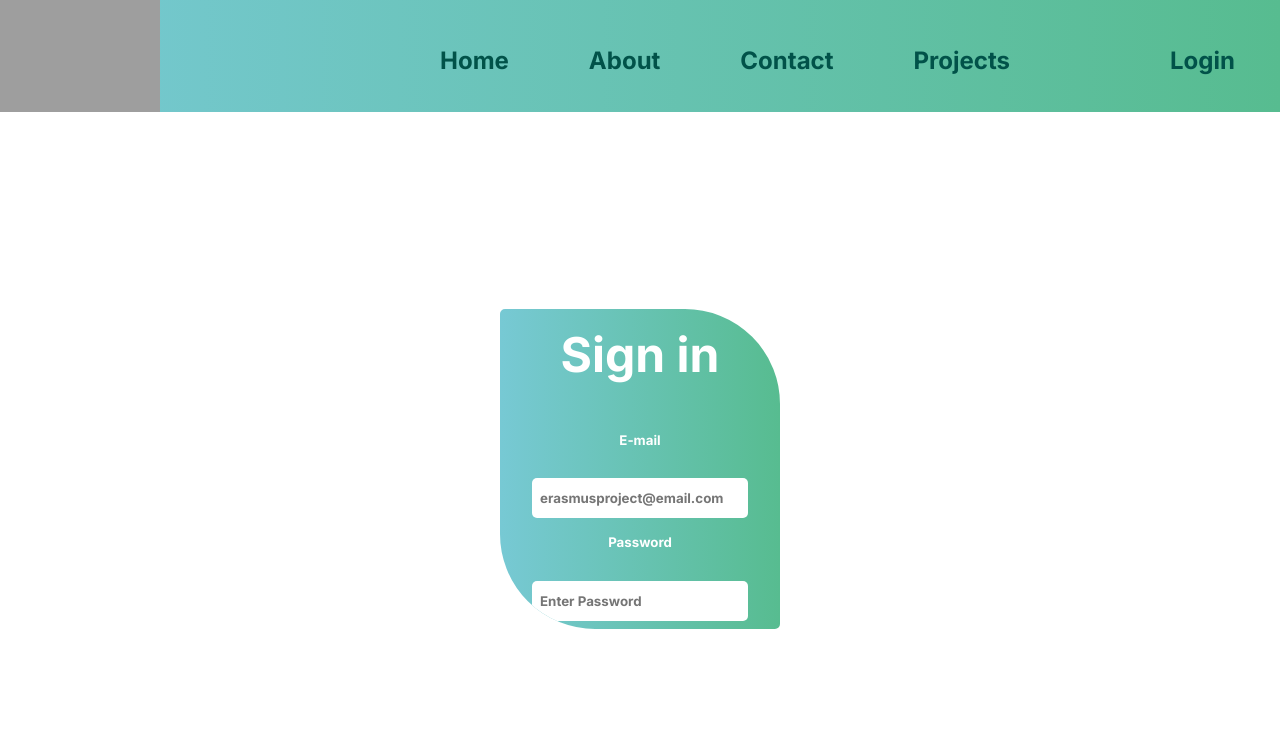
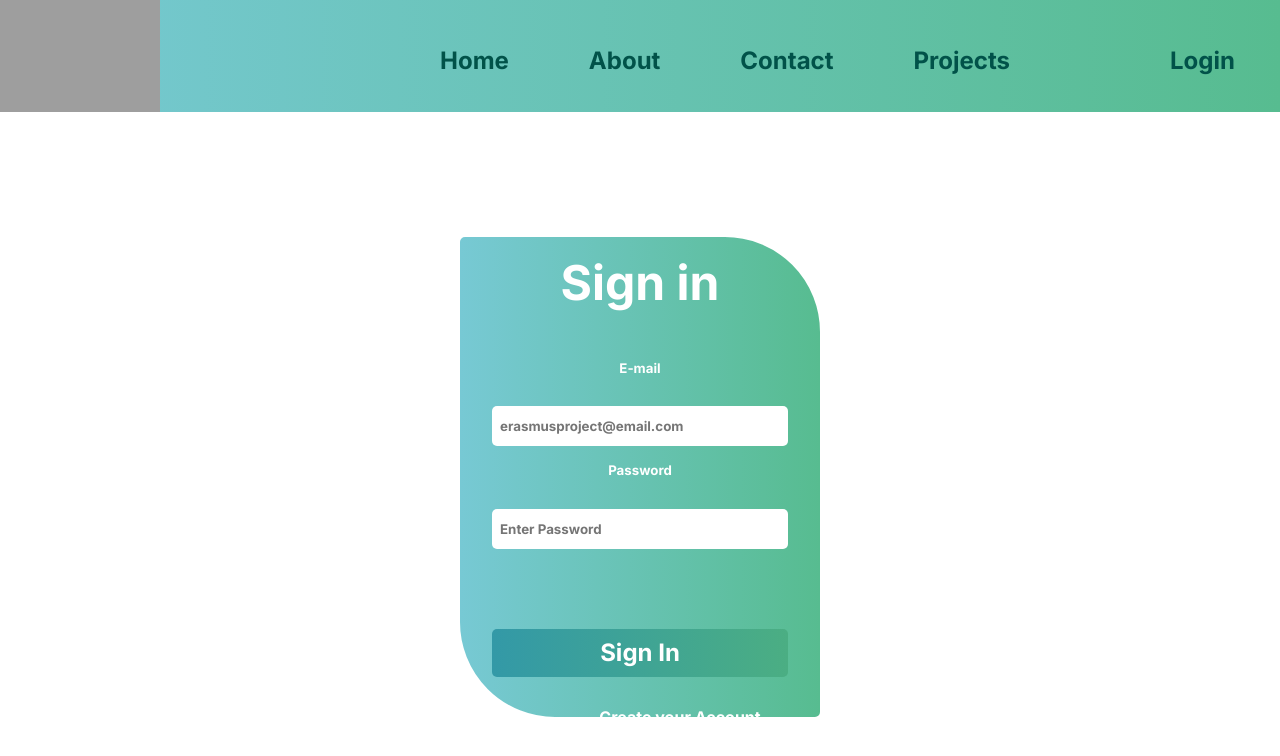
Before and after one commit to DvScriptsSK/erasmus-matching-platform, a React (Create React App) app: page /auth/login in a window 1280 px wide. Shown: the top 756 px of the page. Built offline with nearby package versions, Linux system fonts and the light colour scheme; grey boxes are pictures that could not be loaded.

Commit message:
css stuf

```diff
--- a/src/components/auth/login.css
+++ b/src/components/auth/login.css
@@ -1,9 +1,9 @@
 
 .login {
     position: relative;
-    width: 35vh;
-    height: 40vh;
-    top: 24vh;
+    width: 45vh;
+    height: 60vh;
+    top: 15vh;
     background-image: linear-gradient(to right, #77C9D4, #57BC90);
     overflow: hidden;
     color: white;
```
